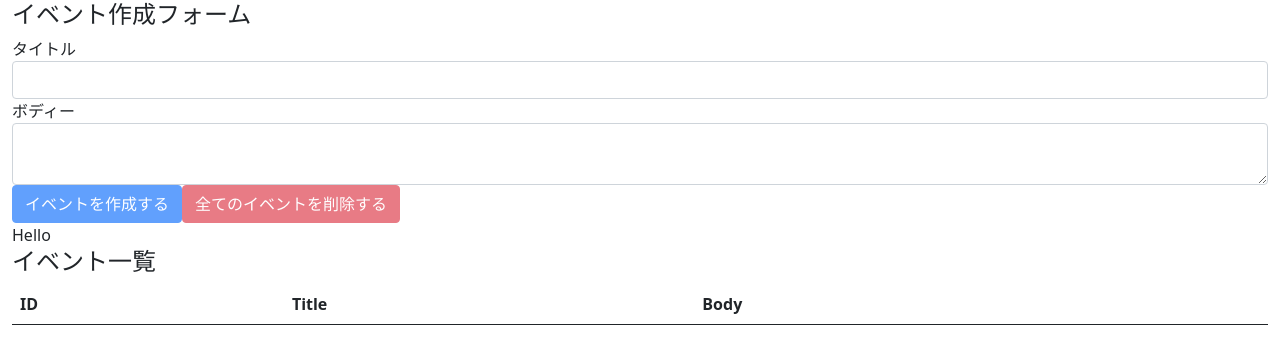
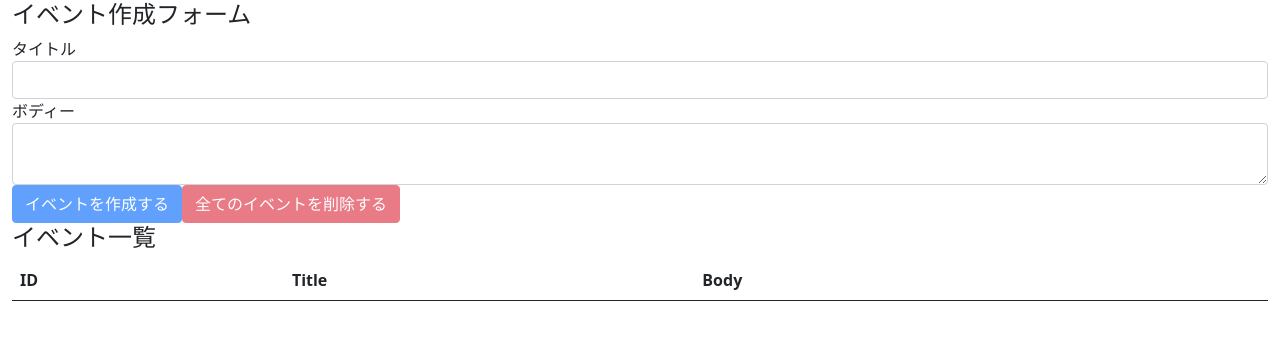
Before and after one commit to mizunoob/react_hooks_101, a React (Create React App) app in the folder react_hooks_101/: page / in a window 1280 px wide. Shown: the top 364 px of the page. Built offline with nearby package versions, Linux system fonts and the light colour scheme.

Commit message:
solve prop dorilling issue

```diff
--- a/react_hooks_101/src/components/App.js
+++ b/react_hooks_101/src/components/App.js
@@ -12,10 +12,10 @@
   const [state, dispatch] = useReducer(reducer, [])
 
   return (
-    <AppContext.Provider value={'Hello'}>
+    <AppContext.Provider value={{ state, dispatch }}>
       <div className="container-fluid">
-        <EventForm state={state} dispatch={dispatch}/>
-        <Events state={state} dispatch={dispatch}/>
+        <EventForm/>
+        <Events/>
       </div>
     </AppContext.Provider>
   )
--- a/react_hooks_101/src/components/Event.js
+++ b/react_hooks_101/src/components/Event.js
@@ -1,8 +1,10 @@
-import React from 'react'
+import React, { useContext } from 'react'
 
 import { DELETE_EVENT } from '../actions'
+import AppContext from '../contexts/AppContext'
 
-const Event = ({ dispatch, event }) => {
+const Event = ({ event }) => {
+  const { dispatch } = useContext(AppContext)
   const id = event.id
   const handleClickDeleteButton = () => {
     const result = window.confirm(`イベント(id=${id})を本当に削除しても良いですか？`)
--- a/react_hooks_101/src/components/EventForm.js
+++ b/react_hooks_101/src/components/EventForm.js
@@ -1,11 +1,14 @@
-import React, { useState } from 'react'
+import React, { useContext, useState } from 'react'
 
 import {
   CREATE_EVENT,
   DELETE_ALL_EVENTS
 } from '../actions'
 
-const EventForm = ({ state, dispatch }) => {
+import AppContext from '../contexts/AppContext'
+
+const EventForm = () => {
+    const { state, dispatch } = useContext(AppContext)
     const [title, setTitle] = useState('')
     const [body, setBody] = useState('')
 
--- a/react_hooks_101/src/components/Events.js
+++ b/react_hooks_101/src/components/Events.js
@@ -2,11 +2,10 @@
 import AppContext from '../contexts/AppContext'
 import Event from './Event'
 
-const Events = ({ state, dispatch }) => {
-  const value = useContext(AppContext)
+const Events = () => {
+  const { state, dispatch } = useContext(AppContext)
   return (
     <>
-        <div>{value}</div>
        <h4>イベント一覧</h4>
       <table className="table table-hover">
         <thead>
@@ -18,7 +17,7 @@
           </tr>
         </thead>
         <tbody>
-          { state.map((event, index) => (<Event key={index} event={event} dispatch={dispatch}/>)) }
+          { state.map((event, index) => (<Event key={index} event={event}/>)) }
         </tbody>
       </table>
     </>
```
